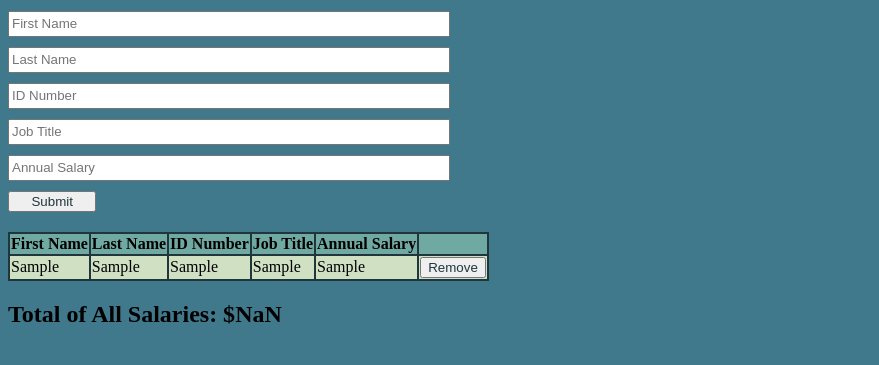
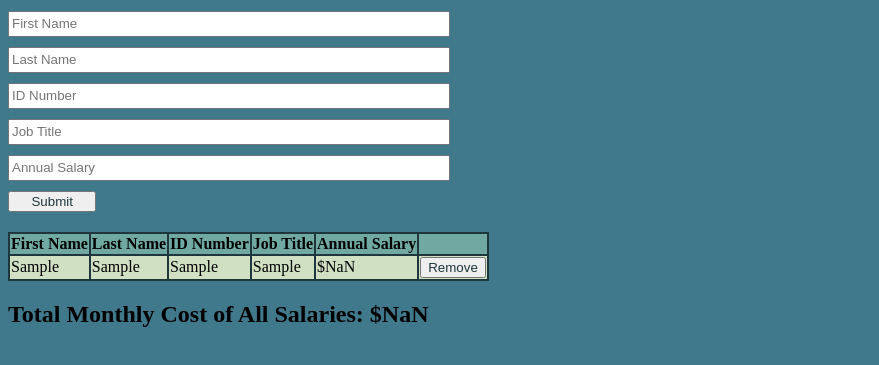
Before and after one commit to jgaffaney/weekend-jquery-salary-calculator, a plain HTML site: page index.html in a window 1280 px wide. Both pictures are taken after typing "Sample", "Sample", "Sample", "Sample", "Sample" into the empty fields and a click on the button "Submit". Shown: the part 79-444 px from the top of the page, without its empty margins (0-879 px from the left). Drawn offline with Linux system fonts and the light colour scheme.

Commit message:
update currency displays

```diff
--- a/client.js
+++ b/client.js
@@ -44,14 +44,14 @@ function displayEmployees() {
     $('#tableBody').empty();
     //loop through employees array
     //append each employee to the table
-    for(let employee of employees) {
+    for (let employee of employees) {
         const tableRow = $(`
             <tr>
                 <td>${employee.firstName}</td>
                 <td>${employee.lastName}</td>
                 <td>${employee.employeeID}</td>
                 <td>${employee.jobTitle}</td>
-                <td>${employee.annualSalary}</td>
+                <td>${Intl.NumberFormat('en-US', { style: 'currency', currency: 'USD' }).format(employee.annualSalary)}</td>
                 <td><button class="removeEmployee">Remove</button>
             </tr>
         `)
@@ -67,18 +67,21 @@ function calculateMonthly() {
     //loop through employees
     //add annualSalary to totalSalary
     let totalSalaries = 0;
-    for(let employee of employees) {
+    for (let employee of employees) {
         totalSalaries += Number(employee.annualSalary);
     }
-    //calculate monthly cost from total annual salaries, limit to 2 decimals
-    let monthlySalaries = (totalSalaries/12).toFixed(2);
+    //calculate monthly cost from total annual salaries
+    let monthlySalaries = (totalSalaries / 12);
+
 
     //update the DOM
+    //convert to currency for display
+
     $('#monthlySalaries').empty();
-    $('#monthlySalaries').append(monthlySalaries);
+    $('#monthlySalaries').append(Intl.NumberFormat('en-US', { style: 'currency', currency: 'USD' }).format(monthlySalaries));
 
     //change to red background if over 20000, remove red background in drops below 20000 after removing employee
-    if(monthlySalaries > 20000) {
+    if (monthlySalaries > 20000) {
         $('#monthlySalaries').addClass('overBudget');
     } else {
         $('#monthlySalaries').removeClass('overBudget');
--- a/index.html
+++ b/index.html
@@ -39,7 +39,7 @@
 
     <div class="totals">
         <!-- This is the place for totals to show monthly expenses -->
-        <h2>Total of All Salaries: $<span id="monthlySalaries"></span></h2>
+        <h2>Total Monthly Cost of All Salaries: <span id="monthlySalaries">$0</span></h2>
     </div>
 </body>
 </html>
```
